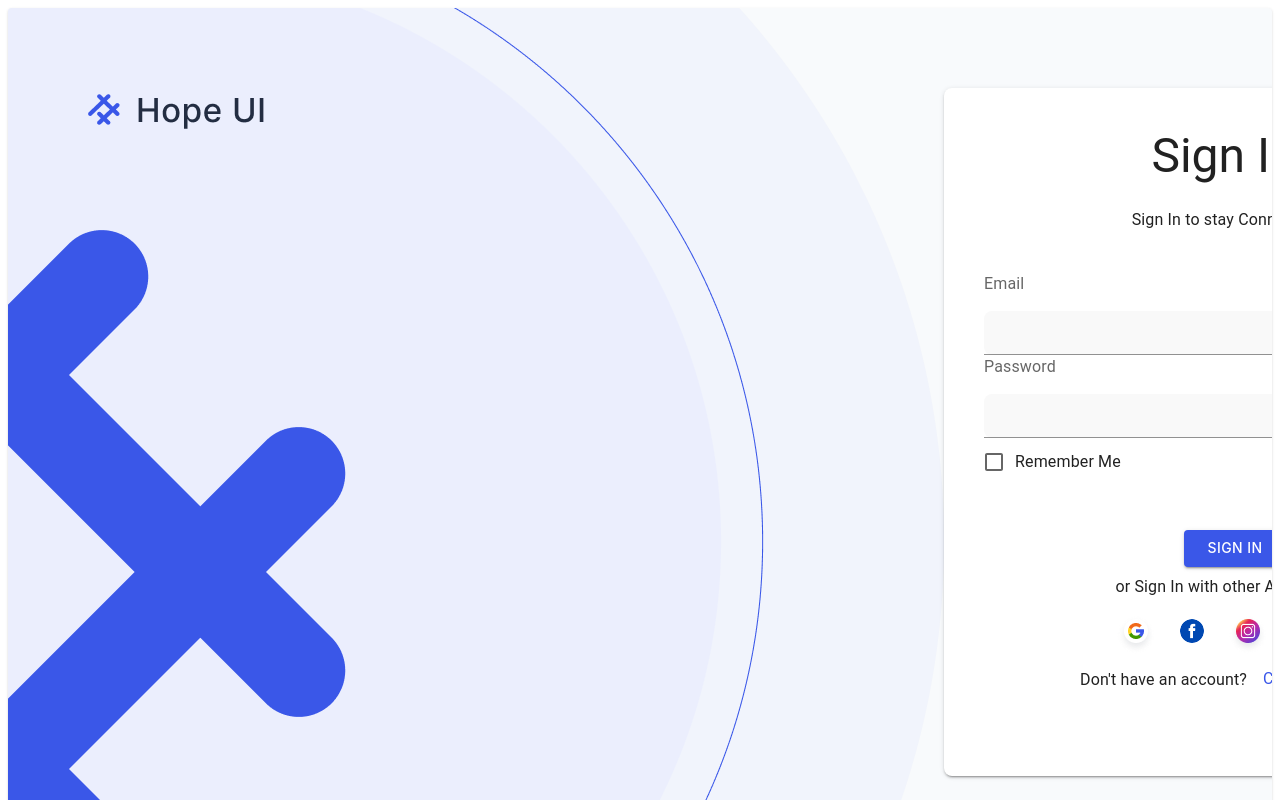
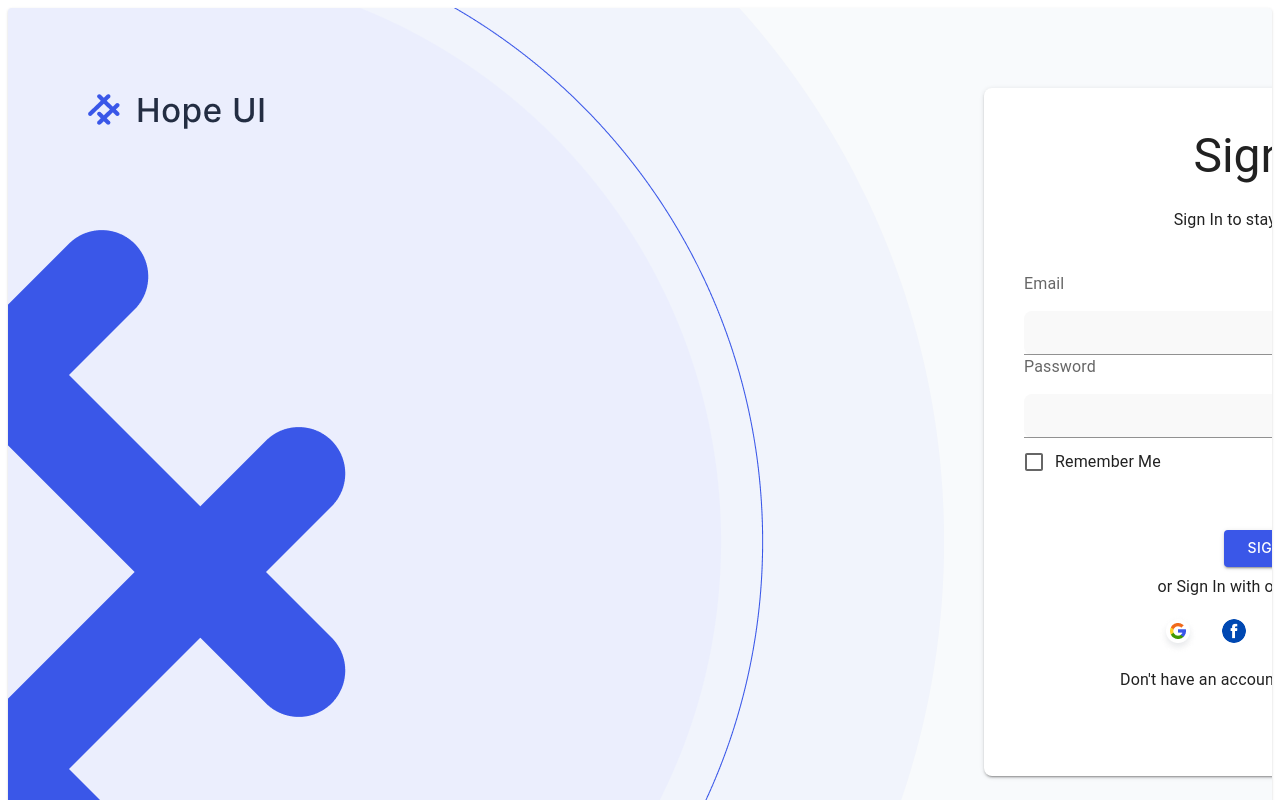
Before and after one commit to yahya-Tech59/Commission-Material, a React (Vite) app: page / in a window 1280 px wide. Shown: the top 800 px of the page. Built offline with nearby package versions, Linux system fonts and the light colour scheme.

Commit message:
signIn and SignUp changed some position designs

```diff
--- a/src/Auth/SignIn.jsx
+++ b/src/Auth/SignIn.jsx
@@ -144,11 +144,12 @@ export const SignIn = () => {
         sx={{
           p: 5,
           height: "38rem",
-          width: "30rem",
+          width: "33rem",
           borderRadius: "0.5rem",
           boxShadow: 2,
           bgcolor: "white",
           position: "relative",
+          left: 40,
           top: 80,
         }}
       >
@@ -274,7 +275,7 @@ export const SignIn = () => {
           <Avatar variant="contained" src={linkedin} />
         </Grid>
 
-        <Box display="flex" ml={12}>
+        <Box display="flex" width="24rem" ml={12}>
           <Typography variant="body1" sx={{ mt: 1.7, textAlign: "center" }}>
             Don't have an account?
           </Typography>
--- a/src/Auth/SignUp.jsx
+++ b/src/Auth/SignUp.jsx
@@ -261,7 +261,7 @@ export const SignUp = () => {
           <Avatar variant="contained" src={linkedin} />
         </Grid>
 
-        <Box display="flex" ml={12}>
+        <Box display="flex" width="24rem" ml={12}>
           <Typography variant="body1" sx={{ mt: 1.7, textAlign: "center" }}>
             Already have an Account
           </Typography>
```
